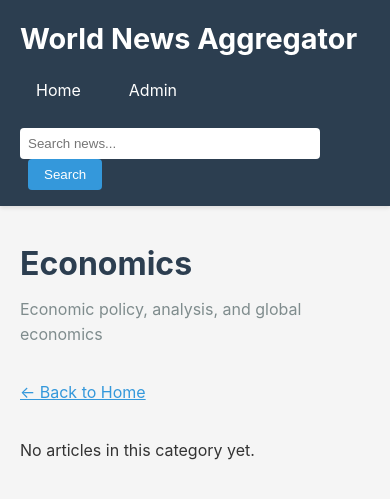
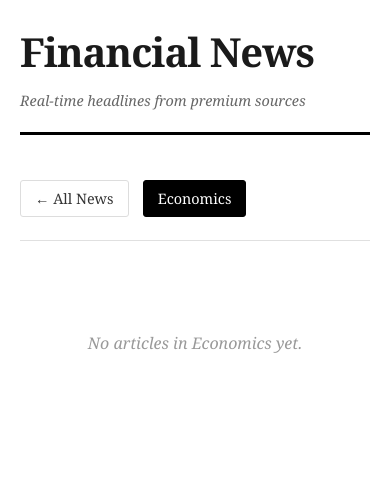
Before and after one commit to ddyson1/worldView, a Django app: page /category/economics/ in a window 390 px wide. Shown: the top 499 px of the page. Run offline with Django 5.2, Linux system fonts and the light colour scheme; data comes from the database, SQL or seed files in the repository; data that the repository does not hold is empty.

Commit message:
Redesign UI to minimalist headline-focused layout
Complete UI overhaul with clean, newspaper-style design:

- Removed search bar and admin links from UI
- Simplified to clean headline rows with time, source, and title
- Each headline row shows: timestamp | source | clickable title
- Headlines link directly to original source (opens in new tab)
- Clean black-and-white color scheme with serif fonts
- Category filters at top for easy navigation
- Increased pagination to 50 articles per page (from 20)
- Mobile responsive design

The new layout prioritizes readability and quick scanning of
many headlines at once, similar to financial terminals.

```diff
--- a/news/templates/news/base.html
+++ b/news/templates/news/base.html
@@ -3,7 +3,7 @@
 <head>
     <meta charset="UTF-8">
     <meta name="viewport" content="width=device-width, initial-scale=1.0">
-    <title>{% block title %}World News Aggregator{% endblock %}</title>
+    <title>{% block title %}Financial News{% endblock %}</title>
     <style>
         * {
             margin: 0;
@@ -11,194 +11,146 @@
             box-sizing: border-box;
         }
         body {
-            font-family: -apple-system, BlinkMacSystemFont, 'Segoe UI', Roboto, Oxygen, Ubuntu, Cantarell, sans-serif;
+            font-family: 'Georgia', 'Times New Roman', serif;
             line-height: 1.6;
-            color: #333;
-            background-color: #f5f5f5;
-        }
-        .container {
-            max-width: 1200px;
+            color: #1a1a1a;
+            background-color: #ffffff;
+            max-width: 1400px;
             margin: 0 auto;
-            padding: 0 20px;
+            padding: 20px;
         }
         header {
-            background-color: #2c3e50;
-            color: white;
-            padding: 1rem 0;
-            box-shadow: 0 2px 4px rgba(0,0,0,0.1);
+            border-bottom: 3px solid #000;
+            padding-bottom: 20px;
+            margin-bottom: 30px;
         }
         header h1 {
-            font-size: 1.8rem;
-            margin-bottom: 0.5rem;
+            font-size: 2.5rem;
+            font-weight: 700;
+            letter-spacing: -1px;
+            margin-bottom: 5px;
         }
-        nav {
-            display: flex;
-            gap: 1rem;
-            margin-top: 0.5rem;
-        }
-        nav a {
-            color: white;
-            text-decoration: none;
-            padding: 0.5rem 1rem;
-            border-radius: 4px;
-            transition: background-color 0.3s;
-        }
-        nav a:hover {
-            background-color: #34495e;
-        }
-        .search-form {
-            margin-top: 1rem;
-        }
-        .search-form input[type="text"] {
-            padding: 0.5rem;
-            width: 300px;
-            border: none;
-            border-radius: 4px;
-        }
-        .search-form button {
-            padding: 0.5rem 1rem;
-            background-color: #3498db;
-            color: white;
-            border: none;
-            border-radius: 4px;
-            cursor: pointer;
-            margin-left: 0.5rem;
-        }
-        .search-form button:hover {
-            background-color: #2980b9;
+        header .tagline {
+            font-size: 0.9rem;
+            color: #666;
+            font-style: italic;
         }
         main {
-            padding: 2rem 0;
+            padding: 0;
         }
-        .sidebar {
-            background-color: white;
-            padding: 1.5rem;
-            border-radius: 8px;
-            box-shadow: 0 2px 4px rgba(0,0,0,0.1);
-            margin-bottom: 2rem;
+        .headline-row {
+            padding: 18px 0;
+            border-bottom: 1px solid #e0e0e0;
+            display: flex;
+            align-items: baseline;
+            gap: 20px;
+            transition: background-color 0.2s;
         }
-        .sidebar h2 {
-            font-size: 1.2rem;
-            margin-bottom: 1rem;
-            color: #2c3e50;
+        .headline-row:hover {
+            background-color: #f8f8f8;
         }
-        .sidebar ul {
-            list-style: none;
+        .headline-row .time {
+            font-size: 0.85rem;
+            color: #999;
+            font-family: 'Courier New', monospace;
+            min-width: 120px;
+            flex-shrink: 0;
         }
-        .sidebar li {
-            padding: 0.5rem 0;
-            border-bottom: 1px solid #ecf0f1;
+        .headline-row .source {
+            font-size: 0.75rem;
+            color: #666;
+            text-transform: uppercase;
+            letter-spacing: 0.5px;
+            min-width: 140px;
+            flex-shrink: 0;
+            font-weight: 600;
         }
-        .sidebar li:last-child {
-            border-bottom: none;
+        .headline-row .title {
+            flex-grow: 1;
         }
-        .sidebar a {
-            color: #3498db;
+        .headline-row .title a {
+            color: #1a1a1a;
             text-decoration: none;
+            font-size: 1.05rem;
+            font-weight: 400;
+            line-height: 1.4;
         }
-        .sidebar a:hover {
+        .headline-row .title a:hover {
+            color: #0066cc;
             text-decoration: underline;
         }
-        .article-card {
-            background-color: white;
-            padding: 1.5rem;
-            margin-bottom: 1.5rem;
-            border-radius: 8px;
-            box-shadow: 0 2px 4px rgba(0,0,0,0.1);
-            transition: transform 0.2s;
+        .category-filter {
+            margin-bottom: 30px;
+            padding: 15px 0;
+            border-bottom: 1px solid #e0e0e0;
         }
-        .article-card:hover {
-            transform: translateY(-2px);
-            box-shadow: 0 4px 8px rgba(0,0,0,0.15);
+        .category-filter a {
+            display: inline-block;
+            padding: 6px 14px;
+            margin-right: 10px;
+            margin-bottom: 8px;
+            color: #333;
+            text-decoration: none;
+            border: 1px solid #ddd;
+            border-radius: 3px;
+            font-size: 0.9rem;
+            transition: all 0.2s;
         }
-        .article-card h2 {
-            font-size: 1.4rem;
-            margin-bottom: 0.5rem;
-        }
-        .article-card h2 a {
-            color: #2c3e50;
-            text-decoration: none;
-        }
-        .article-card h2 a:hover {
-            color: #3498db;
-        }
-        .article-meta {
-            color: #7f8c8d;
-            font-size: 0.9rem;
-            margin-bottom: 0.5rem;
-        }
-        .article-meta a {
-            color: #3498db;
-            text-decoration: none;
-        }
-        .article-description {
-            color: #555;
-            margin: 1rem 0;
-        }
-        .article-link {
-            display: inline-block;
-            padding: 0.5rem 1rem;
-            background-color: #3498db;
-            color: white;
-            text-decoration: none;
-            border-radius: 4px;
-            font-size: 0.9rem;
-        }
-        .article-link:hover {
-            background-color: #2980b9;
+        .category-filter a:hover, .category-filter a.active {
+            background-color: #000;
+            color: #fff;
+            border-color: #000;
         }
         .pagination {
             display: flex;
             justify-content: center;
-            gap: 0.5rem;
-            margin-top: 2rem;
+            gap: 10px;
+            margin-top: 40px;
+            padding-top: 30px;
+            border-top: 1px solid #e0e0e0;
         }
         .pagination a, .pagination span {
-            padding: 0.5rem 1rem;
-            background-color: white;
-            color: #3498db;
+            padding: 8px 14px;
+            color: #333;
             text-decoration: none;
-            border-radius: 4px;
-            border: 1px solid #3498db;
+            border: 1px solid #ddd;
+            border-radius: 3px;
+            font-size: 0.9rem;
         }
         .pagination .current {
-            background-color: #3498db;
-            color: white;
+            background-color: #000;
+            color: #fff;
+            border-color: #000;
         }
         .pagination a:hover {
-            background-color: #ecf0f1;
+            background-color: #f0f0f0;
         }
-        .two-column {
-            display: grid;
-            grid-template-columns: 3fr 1fr;
-            gap: 2rem;
+        .no-articles {
+            padding: 60px 20px;
+            text-align: center;
+            color: #999;
+            font-style: italic;
         }
         @media (max-width: 768px) {
-            .two-column {
-                grid-template-columns: 1fr;
+            .headline-row {
+                flex-direction: column;
+                gap: 8px;
+            }
+            .headline-row .time,
+            .headline-row .source {
+                min-width: auto;
             }
         }
     </style>
 </head>
 <body>
     <header>
-        <div class="container">
-            <h1>World News Aggregator</h1>
-            <nav>
-                <a href="{% url 'news:home' %}">Home</a>
-                <a href="/admin/">Admin</a>
-            </nav>
-            <form class="search-form" action="{% url 'news:search' %}" method="get">
-                <input type="text" name="q" placeholder="Search news..." value="{{ query }}">
-                <button type="submit">Search</button>
-            </form>
-        </div>
+        <h1>Financial News</h1>
+        <div class="tagline">Real-time headlines from premium sources</div>
     </header>
 
     <main>
-        <div class="container">
-            {% block content %}{% endblock %}
-        </div>
+        {% block content %}{% endblock %}
     </main>
 </body>
 </html>
--- a/news/templates/news/category.html
+++ b/news/templates/news/category.html
@@ -1,49 +1,45 @@
 {% extends 'news/base.html' %}
 
-{% block title %}{{ category.name }} - World News Aggregator{% endblock %}
+{% block title %}{{ category.name }} - Financial News{% endblock %}
 
 {% block content %}
-<h1 style="margin-bottom: 0.5rem; color: #2c3e50;">{{ category.name }}</h1>
-{% if category.description %}
-<p style="color: #7f8c8d; margin-bottom: 2rem;">{{ category.description }}</p>
-{% endif %}
+<!-- Category Header -->
+<div class="category-filter">
+    <a href="{% url 'news:home' %}">← All News</a>
+    <a class="active">{{ category.name }}</a>
+</div>
 
-<p><a href="{% url 'news:home' %}" style="color: #3498db;">&larr; Back to Home</a></p>
-
-<div style="margin-top: 2rem;">
+<!-- Headlines List -->
 {% for article in page_obj %}
-    <div class="article-card">
-        <h2><a href="{% url 'news:article_detail' article.id %}">{{ article.title }}</a></h2>
-        <div class="article-meta">
-            <span>Source: <a href="{% url 'news:source' article.source.id %}">{{ article.source.name }}</a></span>
-            {% if article.author %}| Author: {{ article.author }}{% endif %}
-            | {{ article.published_at|date:"M d, Y H:i" }}
+<div class="headline-row">
+    <div class="time">{{ article.published_at|date:"M d, h:i A" }}</div>
+    <div class="source">{{ article.source.name }}</div>
+    <div class="title">
+        <a href="{{ article.url }}" target="_blank" rel="noopener">{{ article.title }}</a>
     </div>
-        {% if article.description %}
-        <p class="article-description">{{ article.description|truncatewords:50 }}</p>
-        {% endif %}
-        <a href="{{ article.url }}" target="_blank" class="article-link">Read Original</a>
 </div>
 {% empty %}
-    <p>No articles in this category yet.</p>
+<div class="no-articles">
+    No articles in {{ category.name }} yet.
+</div>
 {% endfor %}
 
+<!-- Pagination -->
 {% if page_obj.has_other_pages %}
 <div class="pagination">
     {% if page_obj.has_previous %}
-            <a href="?page=1">&laquo; First</a>
+        <a href="?page=1">&laquo;</a>
         <a href="?page={{ page_obj.previous_page_number }}">Previous</a>
     {% endif %}
 
     <span class="current">
-            Page {{ page_obj.number }} of {{ page_obj.paginator.num_pages }}
+        {{ page_obj.number }} / {{ page_obj.paginator.num_pages }}
     </span>
 
     {% if page_obj.has_next %}
         <a href="?page={{ page_obj.next_page_number }}">Next</a>
-            <a href="?page={{ page_obj.paginator.num_pages }}">Last &raquo;</a>
+        <a href="?page={{ page_obj.paginator.num_pages }}">&raquo;</a>
     {% endif %}
 </div>
 {% endif %}
-</div>
 {% endblock %}
--- a/news/views.py
+++ b/news/views.py
@@ -9,7 +9,7 @@ def home(request):
     categories = Category.objects.annotate(article_count=Count('articles')).all()
     sources = NewsSource.objects.filter(is_active=True).annotate(article_count=Count('articles')).all()
 
-    paginator = Paginator(articles, 20)
+    paginator = Paginator(articles, 50)
     page_number = request.GET.get('page')
     page_obj = paginator.get_page(page_number)
 
@@ -26,7 +26,7 @@ def category_view(request, slug):
     category = get_object_or_404(Category, slug=slug)
     articles = Article.objects.filter(categories=category).select_related('source').prefetch_related('categories')
 
-    paginator = Paginator(articles, 20)
+    paginator = Paginator(articles, 50)
     page_number = request.GET.get('page')
     page_obj = paginator.get_page(page_number)
 
@@ -41,7 +41,7 @@ def source_view(request, source_id):
     source = get_object_or_404(NewsSource, id=source_id)
     articles = Article.objects.filter(source=source).select_related('source').prefetch_related('categories')
 
-    paginator = Paginator(articles, 20)
+    paginator = Paginator(articles, 50)
     page_number = request.GET.get('page')
     page_obj = paginator.get_page(page_number)
 
@@ -81,7 +81,7 @@ def search(request):
             Q(author__icontains=query)
         ).select_related('source').prefetch_related('categories')
 
-    paginator = Paginator(articles, 20)
+    paginator = Paginator(articles, 50)
     page_number = request.GET.get('page')
     page_obj = paginator.get_page(page_number)
 
```
Also changed, not shown: news/templates/news/home.html (+21 -53 lines), news/templates/news/source.html (+21 -25 lines). Lines whose indentation alone changed are shown as unchanged.
